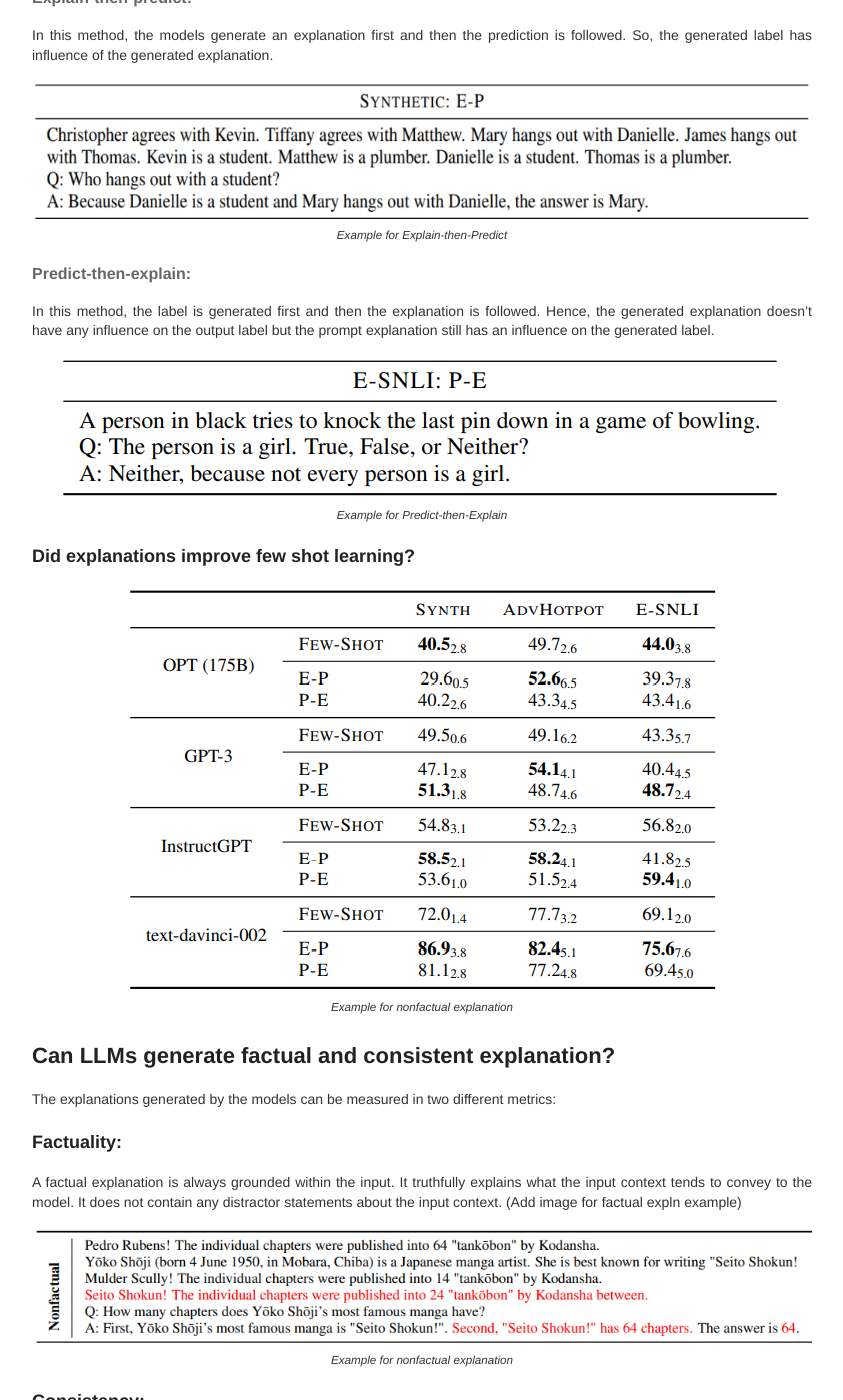
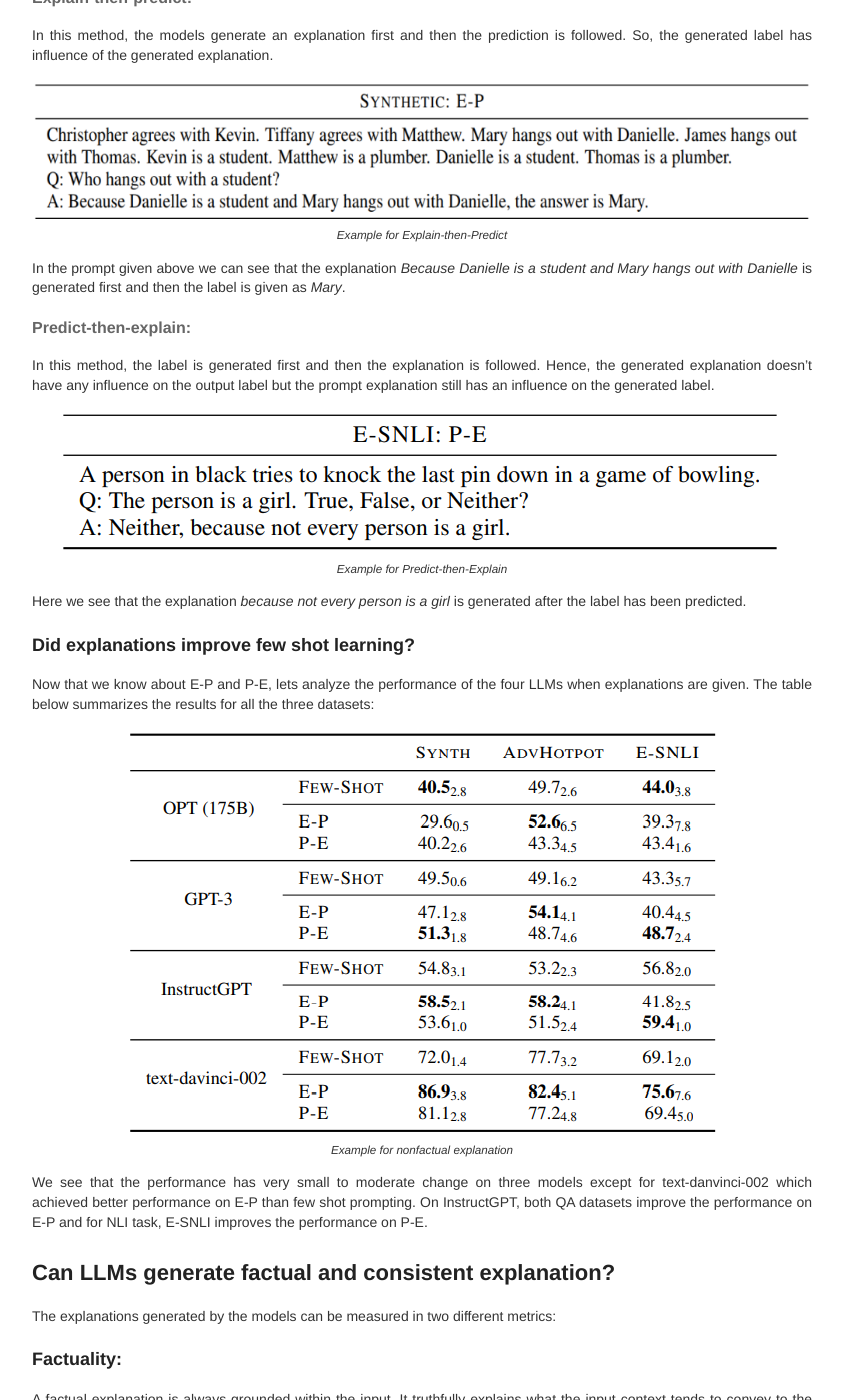
Before and after one commit to deepsthewarrior/deepsthewarrior.github.io, a Jekyll site: the page built from _posts/2023-2-14-Seminar-Report.md, in a window 1280 px wide and 1400 px high, scrolled down 2246 px. Shown: the whole window, without its empty margins (218-1061 px from the left). Built offline with Jekyll 4.4.1, drawn with Linux system fonts in a browser that asks for light colours.

Commit message:
Update 2023-2-14-Seminar-Report.md

```diff
--- a/_posts/2023-2-14-Seminar-Report.md
+++ b/_posts/2023-2-14-Seminar-Report.md
@@ -65,6 +65,8 @@
   <p class="img-caption">Example for Explain-then-Predict</p>
 </figure>
 
+In the prompt given above we can see that the explanation *Because Danielle is a student and Mary hangs out with Danielle* is generated first and then the label is given as *Mary*.
+
 #### Predict-then-explain:
 
 In this method, the label is generated first and then the explanation is followed. Hence, the generated explanation doesn't have any influence on the output label but the prompt explanation still has an influence on the generated label.
@@ -74,12 +76,18 @@
   <p class="img-caption">Example for Predict-then-Explain</p>
 </figure>
 
+Here we see that the explanation *because not every person is a girl* is generated after the label has been predicted.
+
 ### Did explanations improve few shot learning?
+
+Now that we know about E-P and P-E, lets analyze the performance of the four LLMs when explanations are given. The table below summarizes the results for all the three datasets:
 
 <figure style="text-align:center;">
   <img src="/images/exp1.PNG" alt="Prompt" />
   <p class="img-caption">Example for nonfactual explanation</p>
 </figure>
+
+We see that the performance has very small to moderate change on three models except for text-danvinci-002 which achieved better performance on E-P than few shot prompting. On InstructGPT, both QA datasets improve the performance on E-P and for NLI task, E-SNLI improves the performance on P-E.
 
 ## Can LLMs generate factual and consistent explanation?
 The explanations generated by the models can be measured in two different metrics:
```
